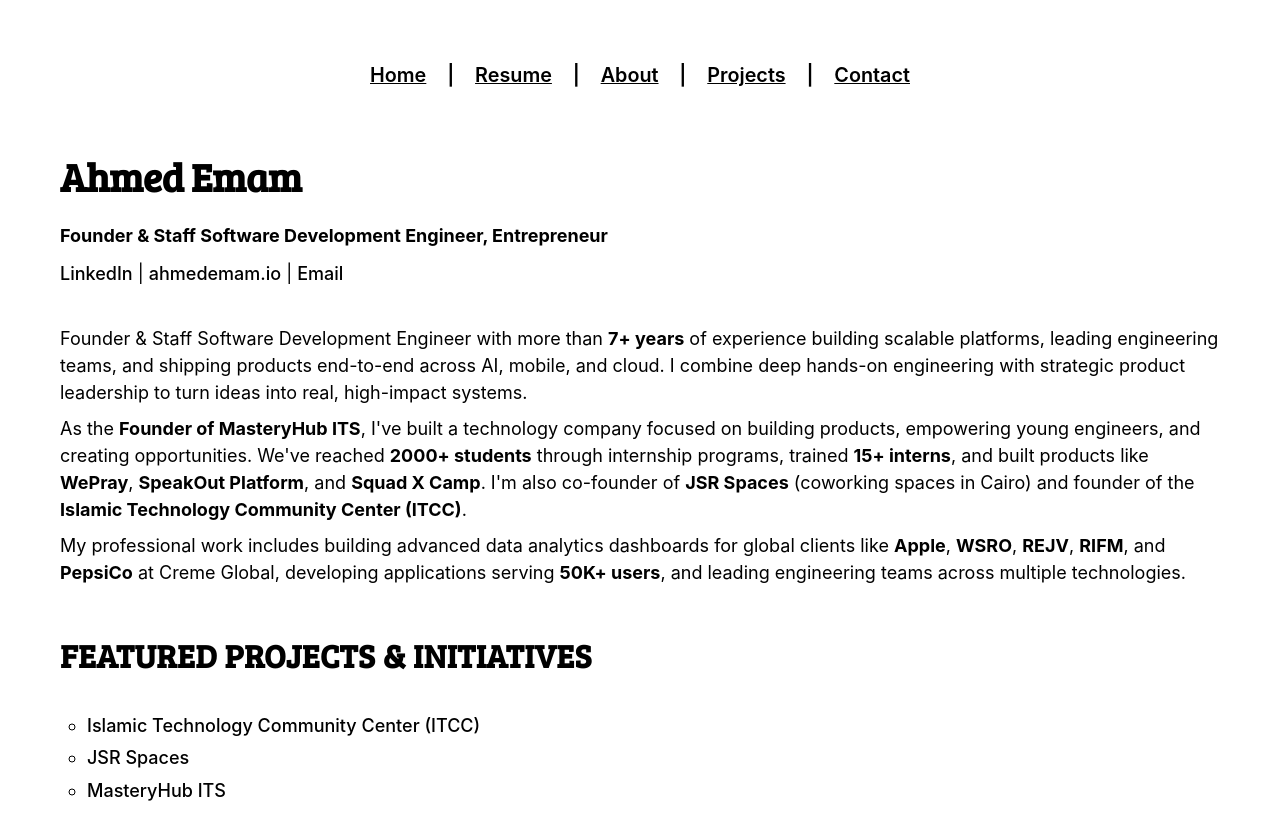
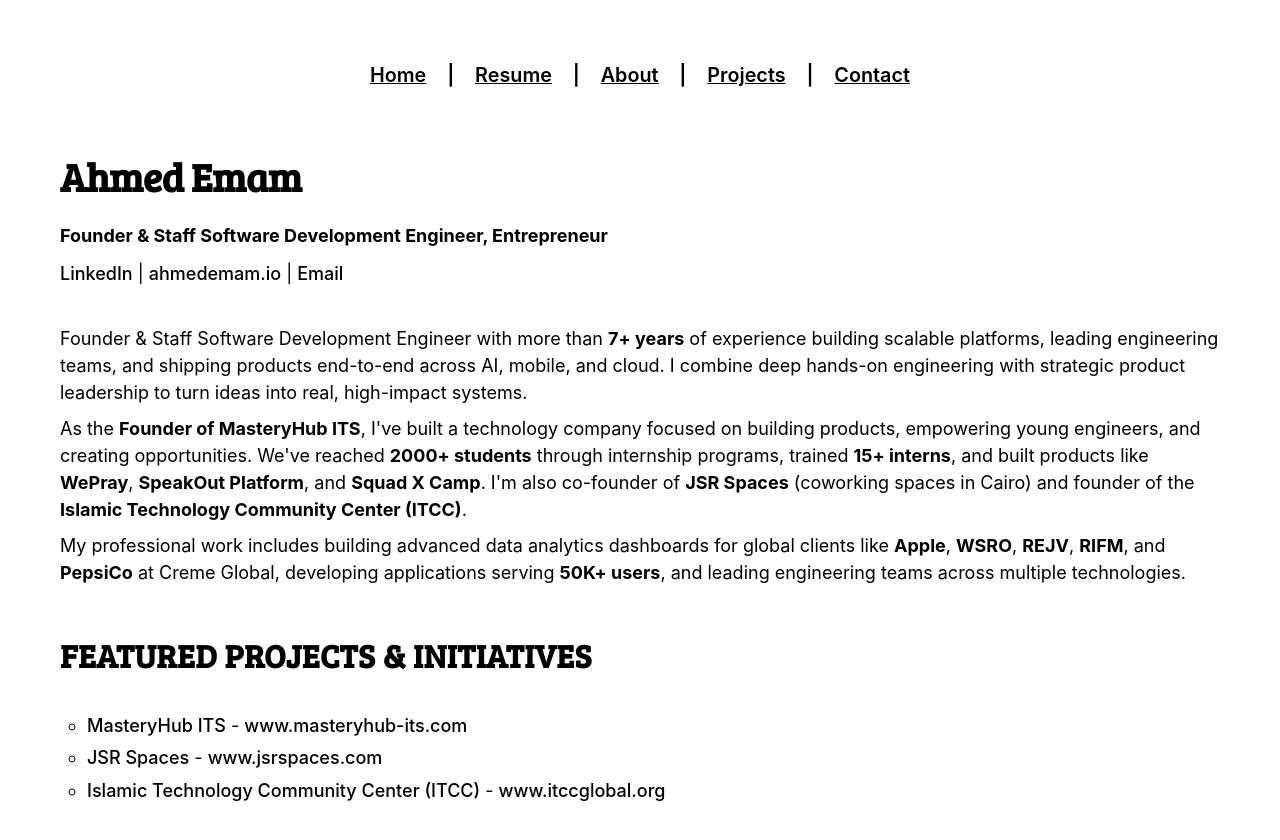
Before and after one commit to ahmedemam/ahmedemam.github.io, a Jekyll site: the page built from index.html, in a window 1280 px wide. Shown: the top 840 px of the page. Built offline with Jekyll 4.4.1, drawn with Linux system fonts in a browser that asks for light colours.

Commit message:
Update Featured Projects list with links and create AE logo/favicon
- Updated Featured Projects & Initiatives section with project names and website links
- MasteryHub ITS, JSR Spaces, ITCC with both internal and external links
- Created AE logo (200x200 PNG)
- Created AE favicon (32x32 ICO)
- Created apple-touch-icon with AE (180x180 PNG)
- Created SVG logo for better quality

```diff
--- a/index.html
+++ b/index.html
@@ -21,9 +21,13 @@ title: "Ahmed Emam."
 <h2>Featured Projects & Initiatives</h2>
 
 <ul class="texts">
-{% for item in site.texts %}
   <li class="text-title">
-    <a href="{{ site.baseurl }}{{ item.url }}">{{ item.title }}</a>
+    <a href="{{ site.baseurl }}/texts/masteryhub-its/">MasteryHub ITS</a> - <a href="http://www.masteryhub-its.com" target="_blank" rel="noopener noreferrer">www.masteryhub-its.com</a>
   </li>
-{% endfor %}
+  <li class="text-title">
+    <a href="{{ site.baseurl }}/texts/jsr-spaces/">JSR Spaces</a> - <a href="http://www.jsrspaces.com" target="_blank" rel="noopener noreferrer">www.jsrspaces.com</a>
+  </li>
+  <li class="text-title">
+    <a href="{{ site.baseurl }}/texts/itcc/">Islamic Technology Community Center (ITCC)</a> - <a href="http://www.itccglobal.org" target="_blank" rel="noopener noreferrer">www.itccglobal.org</a>
+  </li>
 </ul>
```
Also changed, not shown: assets/apple-touch-icon-precomposed.png, assets/favicon.ico, assets/logo-ae.svg (added), assets/logo.png.
